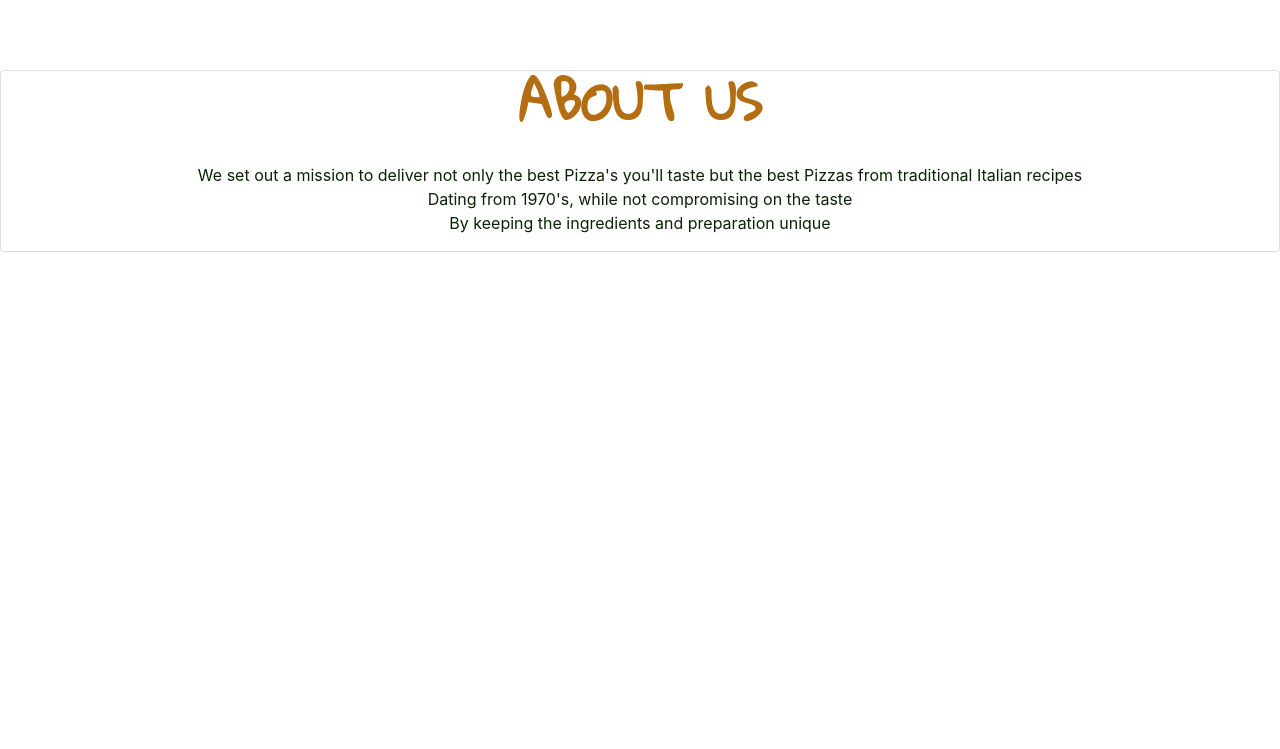
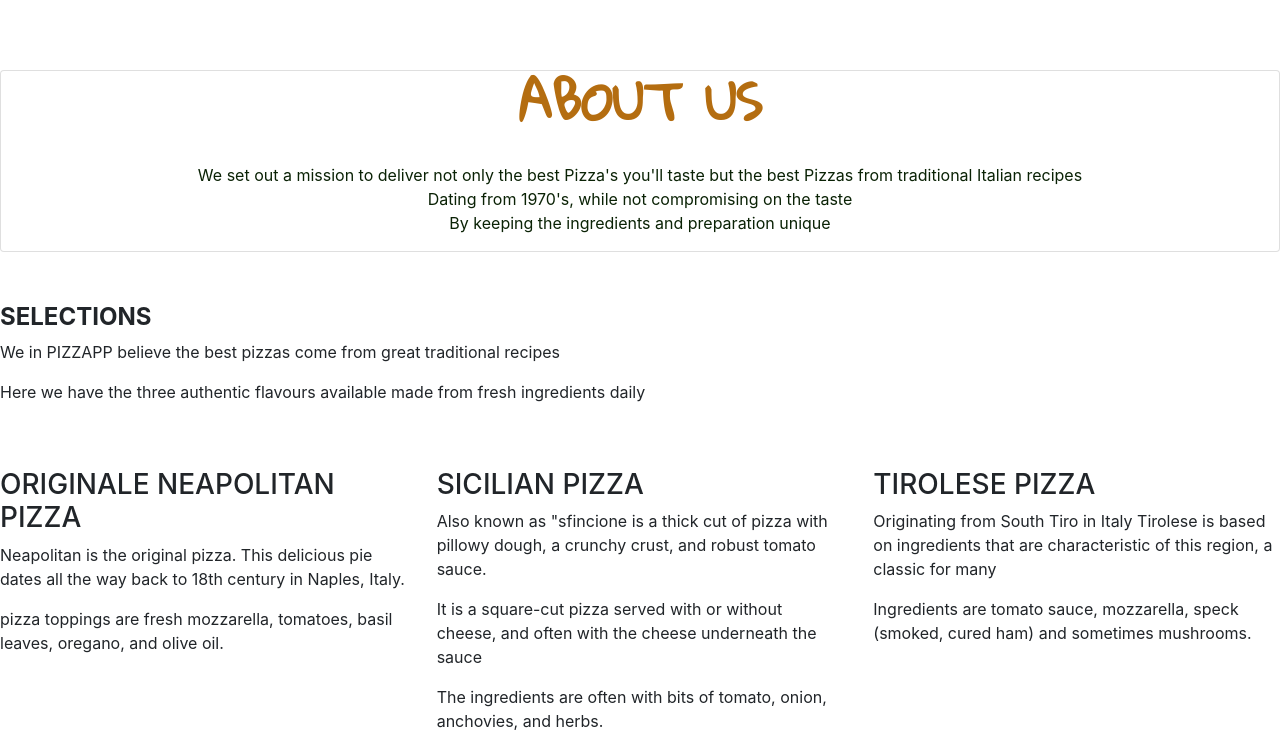
Before and after one commit to Thanos-11/Pizzapp, a plain HTML site: page index.html in a window 1280 px wide. Shown: the part 518-1267 px from the top of the page. Before the commit the page ends 821 px from the top, so only its background shows below. Drawn offline with nearby package versions, Linux system fonts and the light colour scheme.

Commit message:
Added the selection of pizzas

```diff
--- a/index.html
+++ b/index.html
@@ -57,5 +57,71 @@
         </div>
       </div>
     </div>
+    <div class="sectiontwo">
+      <h4><strong>SELECTIONS</strong></h4>
+      <div class="selections">
+        <p>
+          We in PIZZAPP believe the best pizzas come from great traditional
+          recipes
+        </p>
+        <p>
+          Here we have the three authentic flavours available made from fresh
+          ingredients daily
+        </p>
+      </div>
+      <div class="row">
+        <div class="col-md-4">
+          <div class="ss">
+            <br />
+            <br />
+            <img src="" />
+            <h3>ORIGINALE NEAPOLITAN PIZZA</h3>
+            <p>
+              Neapolitan is the original pizza. This delicious pie dates all the
+              way back to 18th century in Naples, Italy.
+            </p>
+            <p>
+              pizza toppings are fresh mozzarella, tomatoes, basil leaves,
+              oregano, and olive oil.
+            </p>
+          </div>
+        </div>
+
+        <div class="col-md-4">
+          <div class="deux">
+            <br /><br /><img src="" />
+            <h3>SICILIAN PIZZA</h3>
+            <p>
+              Also known as "sfincione is a thick cut of pizza with pillowy
+              dough, a crunchy crust, and robust tomato sauce.
+            </p>
+            <p>
+              It is a square-cut pizza served with or without cheese, and often
+              with the cheese underneath the sauce
+            </p>
+            <p>
+              The ingredients are often with bits of tomato, onion, anchovies,
+              and herbs.
+            </p>
+          </div>
+        </div>
+
+        <div class="col-md-4">
+          <div class="trois">
+            <br /><br /><img src="" />
+            <h3>TIROLESE PIZZA</h3>
+            <p>
+              Originating from South Tiro in Italy Tirolese is based on
+              ingredients that are characteristic of this region, a classic for
+              many
+            </p>
+            <p>
+              Ingredients are tomato sauce, mozzarella, speck (smoked, cured
+              ham) and sometimes mushrooms.
+            </p>
+          </div>
+        </div>
+      </div>
+    </div>
   </body>
 </html>
```
